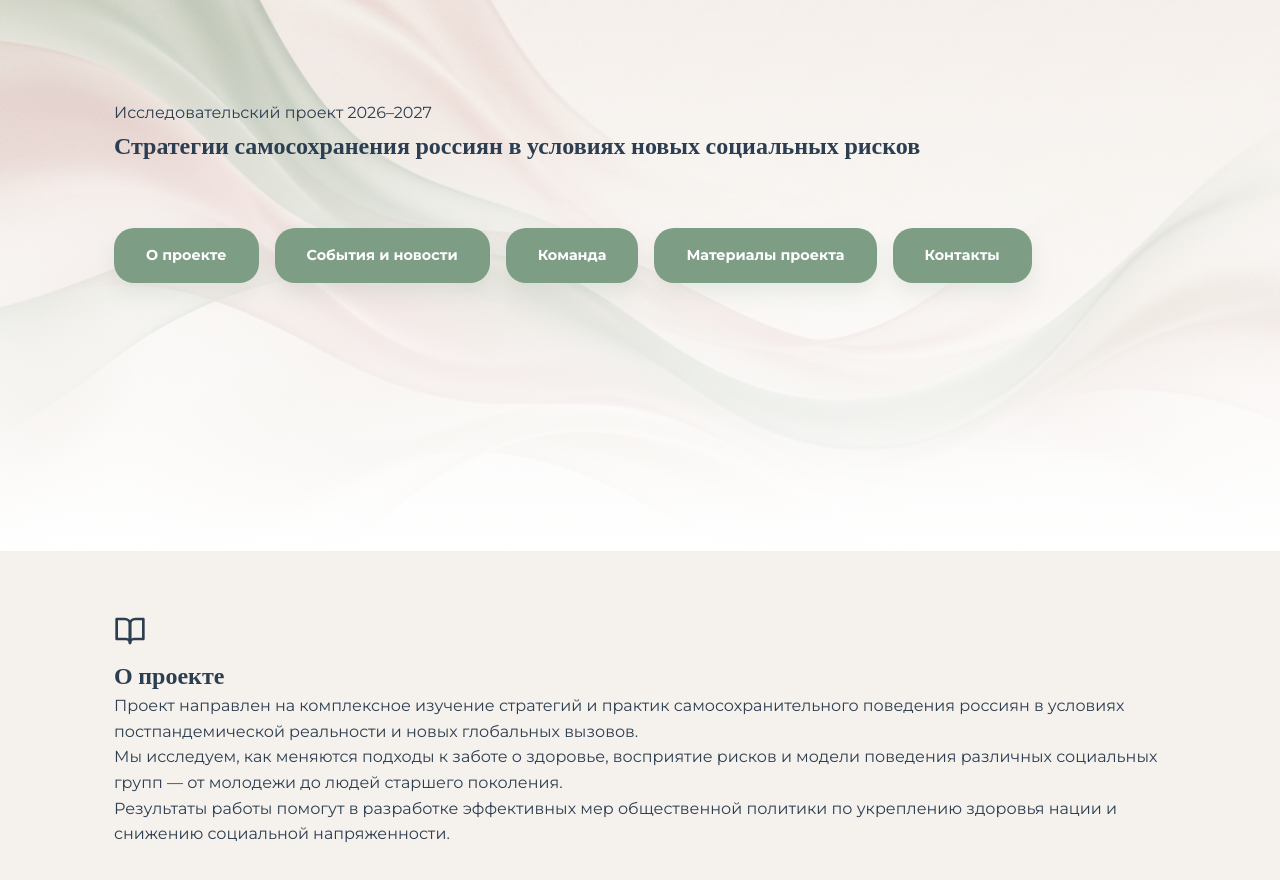
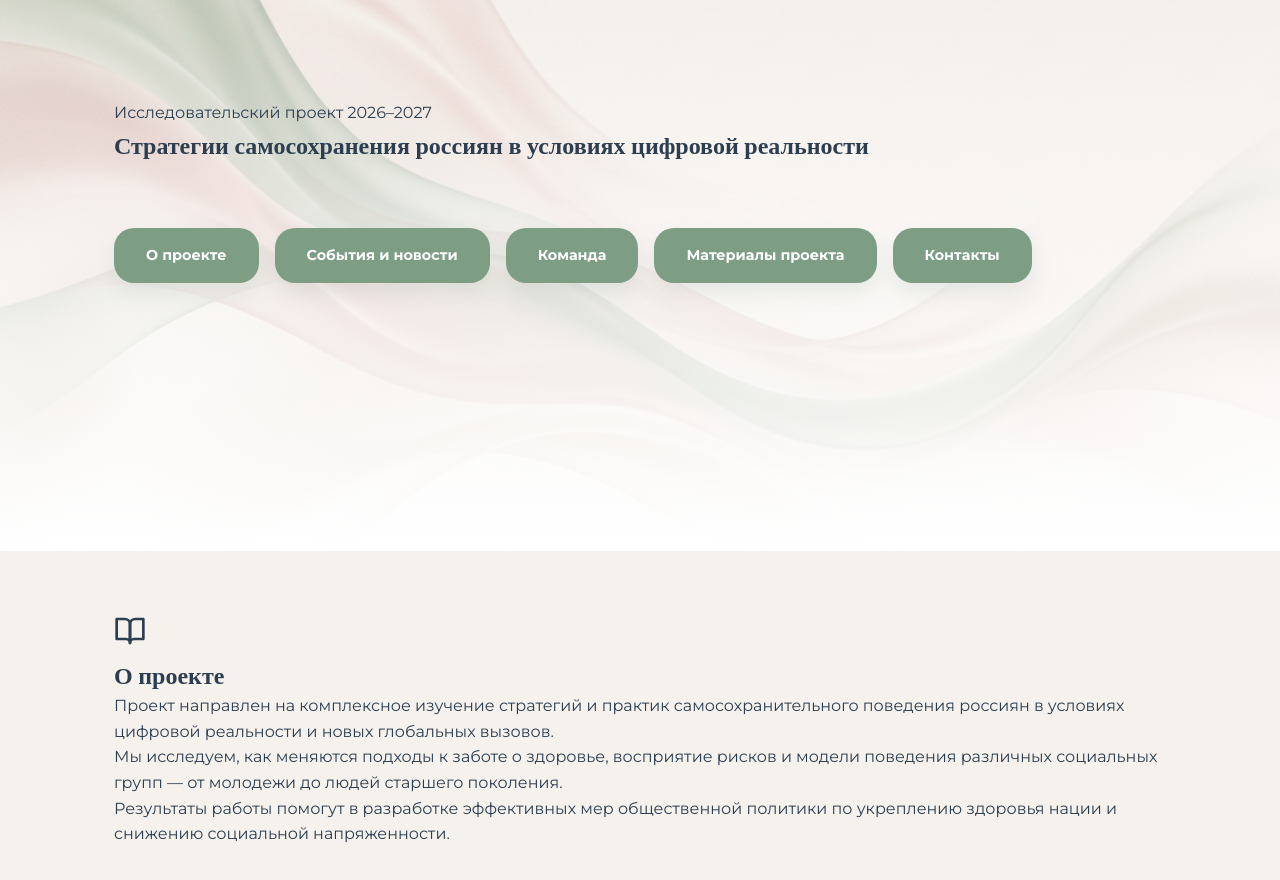
Before and after one commit to digital-selfcare/digital-selfcare.github.io, a React (Vite) app: page / in a window 1280 px wide. Shown: the part 220-1100 px from the top of the page. Built offline with nearby package versions, Linux system fonts and the light colour scheme; a web font is replaced by a local one.

Commit message:
Update content.js

```diff
--- a/src/content.js
+++ b/src/content.js
@@ -1,12 +1,12 @@
 export const content = {
   hero: {
-    title: "Стратегии самосохранения россиян в условиях новых социальных рисков",
+    title: "Стратегии самосохранения россиян в условиях цифровой реальности",
     subtitle: "Исследовательский проект при поддержке РНФ"
   },
   about: {
     title: "О проекте",
     description: [
-      "Проект направлен на комплексное изучение стратегий и практик самосохранительного поведения россиян в условиях постпандемической реальности и новых глобальных вызовов.",
+      "Проект направлен на комплексное изучение стратегий и практик самосохранительного поведения россиян в условиях цифровой реальности и новых глобальных вызовов.",
       "Мы исследуем, как меняются подходы к заботе о здоровье, восприятие рисков и модели поведения различных социальных групп — от молодежи до людей старшего поколения.",
       "Результаты работы помогут в разработке эффективных мер общественной политики по укреплению здоровья нации и снижению социальной напряженности."
     ]
@@ -226,7 +226,7 @@ export const content = {
     ]
   },
   contacts: {
-    email: "rnf-selfcare@psu.ru",
+    email: "natnes@list.ru",
     address: "г. Пермь, ул. Букирева, 15, ПГНИУ, каф. социологии"
   }
 };
```
